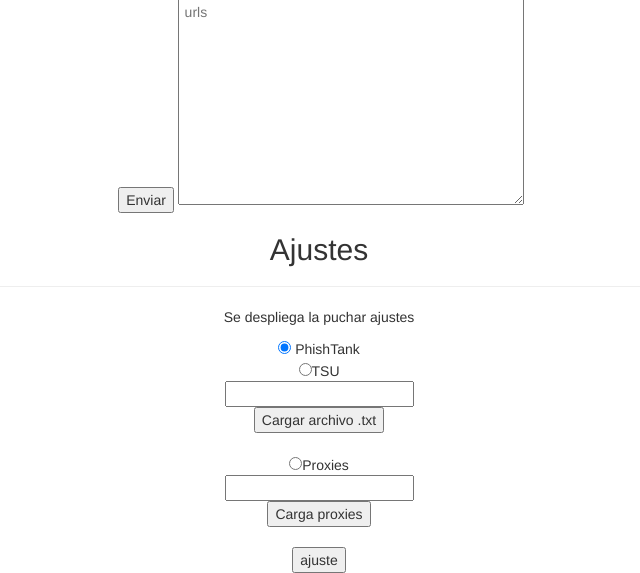
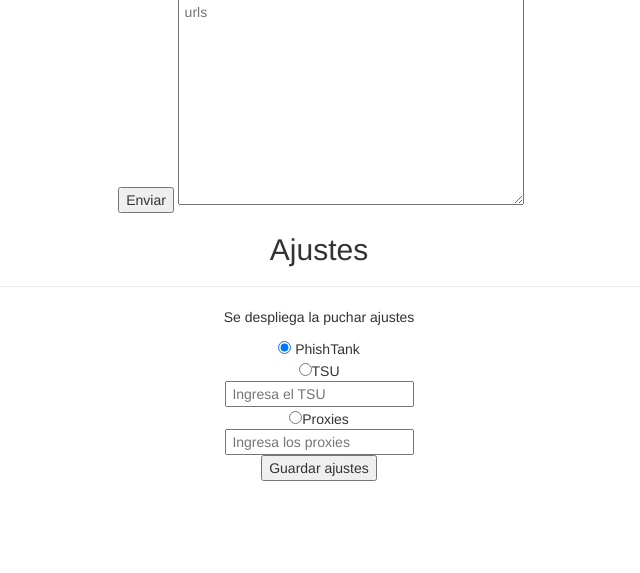
Before and after one commit to Clauudia/Proyecto-Modulo3, a Django app: template phishMonitor/monitor/templates/monitor/home.html in a window 1280 px wide. Shown: the part 1632-2205 px from the top of the page, without its empty margins (126-766 px from the left). After the commit the page ends 2113 px from the top, so only its background shows below. Run offline with Django 3.2, Linux system fonts and the light colour scheme; the template is opened without the code that fills it, so the values that code supplies are empty; some libraries are stand-ins or nearby versions.

Commit message:
UNos pequeños ajustes, se ve feita porque aún no tiene nada de estilo

```diff
--- a/phishMonitor/monitor/templates/monitor/home.html
+++ b/phishMonitor/monitor/templates/monitor/home.html
@@ -189,12 +189,12 @@
 						 <form>
   							<input type="radio" name="ajuste" value="phishtank" checked> PhishTank<br>
   							<input type="radio" name="ajuste" value="tsu">TSU<br>
-							<input type="text" name="tsu"><br>
-							<input type="submit" value="Cargar archivo .txt"><br><br>
+							<input type="text" name="tsu" placeholder="&nbsp;Ingresa el TSU"><br>
+
   							<input type="radio" name="ajuste" value="proxies">Proxies<br>
-							<input type="text" name="proxies"><br>
-							<input type="submit" value="Carga proxies"><br><br>
-							<input type="submit" value="ajuste" />
+							<input type="text" name="proxies" placeholder="&nbsp;Ingresa los proxies"><br>
+
+							<input type="submit" value="Guardar ajustes" />
 						</form>
 
 	          			</div>
```
